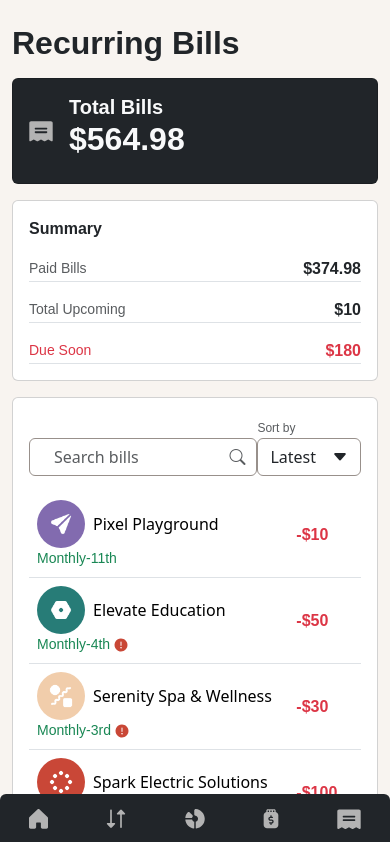
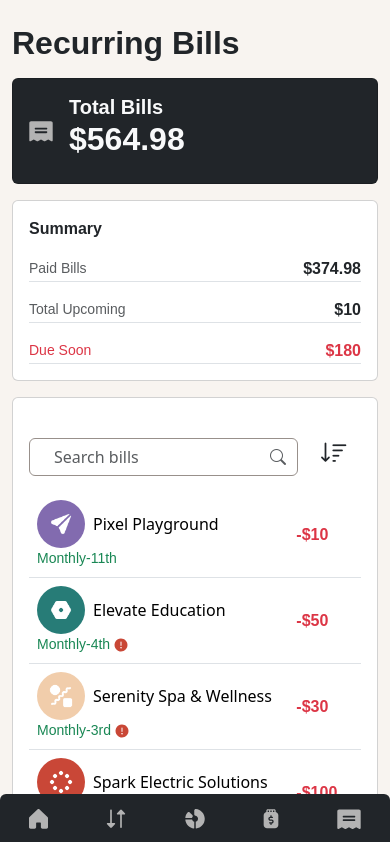
Before and after one commit to abdalsimam1-sketch/personal-finance-app, a React (Vite) app: page /bills in a window 390 px wide. Shown: the top 842 px of the page. Built offline with nearby package versions, Linux system fonts and the light colour scheme.

Commit message:
add : mobile dropdown icon button on bills page and aling it on both transaction and bills pages

```diff
--- a/src/pages/RecurringBills.jsx
+++ b/src/pages/RecurringBills.jsx
@@ -74,15 +74,19 @@ export const RecurringBills = () => {
         </section>
         <section className="col-12 col-lg-7 ">
           <div className="card p-3 d-flex flex-column gap-3">
-            <section className="d-flex justify-content-between">
+            <section className="d-flex justify-content-between align-items-center">
               <Input variant="icon" placeholder="Search bills"></Input>
-              <div>
+              <div className="d-none d-md-inline" style={{ cursor: "pointer" }}>
                 <span className="text-muted text-preset-5">Sort by</span>
                 <div className="form-control d-flex gap-3 text-nowrap">
                   <span>Latest</span>
                   <i className="bi bi-caret-down-fill"></i>
                 </div>
               </div>
+              <i
+                className="bi bi-sort-down btn fs-1 d-md-none"
+                style={{ transform: "translateY(17%)" }}
+              ></i>
             </section>
             <section>
               <table className="table">
--- a/src/pages/Transactions.jsx
+++ b/src/pages/Transactions.jsx
@@ -136,6 +136,7 @@ export const Transactions = () => {
                   e.stopPropagation();
                   toggleSortMobile();
                 }}
+                style={{ transform: "translateY(15%)" }}
               ></i>
               {SortIsOpen && (
                 <div
@@ -180,6 +181,7 @@ export const Transactions = () => {
                   e.stopPropagation();
                   toggleCategoryMobile();
                 }}
+                style={{ transform: "translateY(15%)" }}
               ></i>
               {CategoryIsOpen && (
                 <div
```
